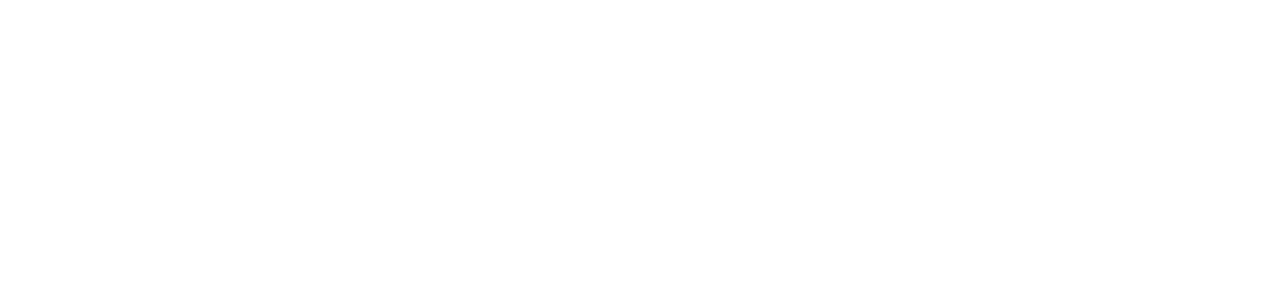
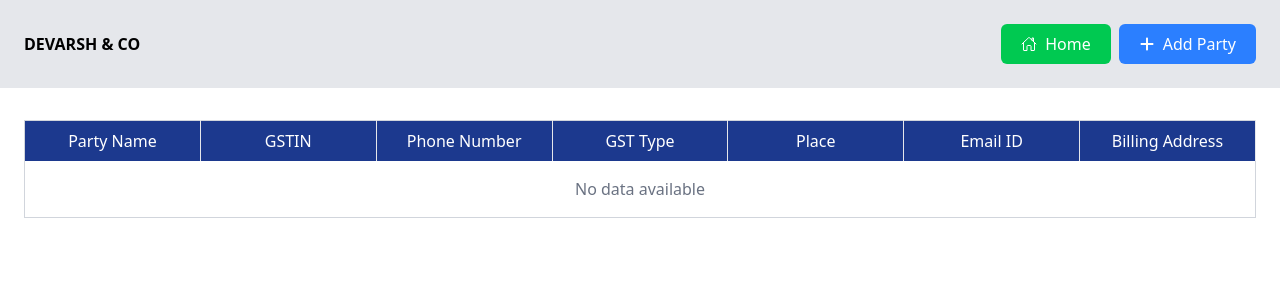
Before and after one commit to Zthree123/devarsh-co, a React (Vite) app: page /distributorMaster in a window 1280 px wide. Before the commit this address had no page. Shown: the top 300 px of the page. Built offline with nearby package versions, Linux system fonts and the light colour scheme.

Commit message:
BeatMaster Updated

```diff
--- a/src/App.jsx
+++ b/src/App.jsx
@@ -13,6 +13,7 @@
 import AddParty from './AddParty'
 import CustomerMaster from './CustomerMaster'
 import BeatMaster from './BeatMaster'
+import DistributorMaster from './DistributorMaster'
 
 const App = () => {
   const [selectedProducts, setSelectedProducts] = useState([]);
@@ -34,6 +35,7 @@
           <Route path='/retailerMaster' element={<RetailerMaster />} />
           <Route path='/customerMaster' element={<CustomerMaster />} />
           <Route path='/beatMaster' element={<BeatMaster />} />
+          <Route path='/distributorMaster' element={<DistributorMaster />} />
           <Route path='/addparty' element={<AddParty />} />
         </Routes>
       </BrowserRouter>
--- a/src/BeatMaster.jsx
+++ b/src/BeatMaster.jsx
@@ -1,55 +1,95 @@
-import React, { useState } from 'react'
-import { Link } from 'react-router-dom'
+import React, { useEffect, useState } from "react";
+import { Link } from "react-router-dom";
 import { IoHomeOutline } from "react-icons/io5";
-import { CiEdit } from "react-icons/ci";
-import { HiOutlineWrenchScrewdriver } from "react-icons/hi2";
+import { CiEdit, CiFilter } from "react-icons/ci";
 import { RiDeleteBinLine } from "react-icons/ri";
 
 const BeatMaster = () => {
-    const [name, setName] = useState("")
-    const [beats, setBeats] = useState([])
+  const [name, setName] = useState("");
+  const [beats, setBeats] = useState([]);
   const [editingId, setEditingId] = useState(null);
+  const [error, setError] = useState("");
+  const [searchFilter, setSearchFilter] = useState(false);
+  const [searchQuery, setSearchQuery] = useState("");
+  const [deletedBeats, setDeletedBeats] = useState([]);
+
+  useEffect(() => {
+    const fetchBeats = async () => {
+      try {
+        const response = await fetch(
+          "https://api.zthree.in/bizsura/Beats?action=showBeats",
+          {
+            headers: {
+              Authorization: "Bearer your_secret_api_key",
+              "Content-Type": "application/json",
+            },
+          }
+        );
+        const data = await response.json();
+
+        if (data.status === "success") {
+          const filteredBeats = data.results.filter(
+            (beat) => !deletedBeats.includes(beat._id)
+          );
+          setBeats(filteredBeats);
+        } else {
+          setError("Failed to fetch beats.");
+        }
+      } catch (error) {
+        console.error("Error fetching beats:", error);
+        setError("An error occurred while fetching data.");
+      }
+    };
+
+    fetchBeats();
+  }, [deletedBeats]);
 
   const handleAddOrUpdate = () => {
     if (!name) {
-            alert("Please enter a name!");
+      setError("Please enter a name!");
       return;
     }
 
     if (editingId !== null) {
       setBeats((prevBeats) =>
         prevBeats.map((beat) =>
-                    beat.id === editingId ? { ...beat, name } : beat
+          beat._id === editingId ? { ...beat, BeatName: name } : beat
         )
       );
       setEditingId(null);
     } else {
       setBeats((prevBeats) => [
         ...prevBeats,
-                { id: prevBeats.length + 1, name }
+        { _id: `manual-${Date.now()}`, BeatName: name, isManual: true },
       ]);
     }
 
+    setError("");
     setName("");
   };
 
   const handleEdit = (beat) => {
-        setName(beat.name);
-        setEditingId(beat.id);
+    setName(beat.BeatName);
+    setEditingId(beat._id);
   };
 
   const handleDelete = (id) => {
-        setBeats(beats.filter((beat) => beat.id !== id));
+    setBeats((prevBeats) => prevBeats.filter((beat) => beat._id !== id));
+    setDeletedBeats((prevDeleted) => [...prevDeleted, id]);
   };
+
+  const filteredBeats = beats.filter((beat) =>
+    beat.BeatName.toLowerCase().includes(searchQuery.toLowerCase())
+  );
 
   return (
     <div>
-            <div className='flex justify-between items-center p-6 bg-gray-200'>
-                <p className='uppercase font-semibold'>devarsh & co</p>
-                <div className='flex gap-2'>
+      <div className="flex justify-between items-center p-6 bg-gray-200">
+        <p className="uppercase font-semibold">Devarsh & Co</p>
+        <div className="flex gap-2">
           <Link
-                        to='/dashboard'
-                        className='flex items-center gap-2 bg-green-500 text-white px-5 py-2 cursor-pointer rounded-md hover:bg-green-600'
+            to="/dashboard"
+            className="flex items-center gap-2 bg-green-500 text-white px-5 py-2 cursor-pointer rounded-md hover:bg-green-600"
           >
             <IoHomeOutline />
             <span>Home</span>
@@ -57,49 +97,69 @@
         </div>
       </div>
 
-            <div className='flex items-center justify-between gap-5 py-6 px-5'>
-                <label htmlFor="" className='w-20'>Name *</label>
+      {error && <div className="py-2 text-xs text-red-600 text-center">{error}</div>}
+
+      <div className="flex items-center justify-between gap-5 pb-6 pt-2 px-5">
+        <label className="w-24 flex-shrink-0">BeatName *</label>
         <input
           type="text"
           value={name}
           onChange={(e) => setName(e.target.value)}
-                    className='border border-gray-300 px-2 py-2 rounded-md w-full outline-none' />
+          className="border border-gray-300 px-2 py-2 rounded-md w-full outline-none"
+        />
         <button
           type="button"
           onClick={handleAddOrUpdate}
-                    className='bg-indigo-800 text-white px-5 py-2 rounded-md cursor-pointer'
+          className="bg-indigo-800 text-white px-5 py-2 rounded-md cursor-pointer"
         >
           {editingId !== null ? "Update" : "Add"}
         </button>
+        <p onClick={() => setSearchFilter(!searchFilter)}>
+          <CiFilter className="bg-indigo-800 text-white h-10 w-12 p-2 rounded-md" />
+        </p>
       </div>
 
-            <div className='px-5'>
-                <table className='border border-gray-300 w-full'>
+      {searchFilter && (
+        <div className="px-5 pb-4">
+          <input
+            type="text"
+            placeholder="SEARCH HEADQUARTERS"
+            className="border border-gray-300 rounded-md w-full p-2 outline-none"
+            onChange={(e) => setSearchQuery(e.target.value)}
+          />
+        </div>
+      )}
+
+      <div className="px-5">
+        <table className="border border-gray-300 w-full">
           <thead>
-                        <tr className='bg-blue-900 text-white'>
-                            <th className='py-2 font-medium border-r border-white w-40'>S.No</th>
-                            <th className='py-2 font-medium border-r border-white w- '>Beat Name</th>
-                            <th className='py-2 font-medium border-r border-white w-96'>Action</th>
+            <tr className="bg-blue-900 text-white">
+              <th className="py-2 font-medium border-r border-white w-40">S.No</th>
+              <th className="py-2 font-medium border-r border-white w-96">Beat Name</th>
+              <th className="py-2 font-medium w-96">Action</th>
             </tr>
           </thead>
           <tbody>
-                        {beats.map((beat, index) => (
-                            <tr key={beat.id} className="border-t border-gray-300">
-                                <td className='p-2 border-r border-gray-300 text-center'>{index + 1}</td>
-                                <td className='p-2 border-r border-gray-300'>{beat.name} </td>
-                                <td className='p-2 flex gap-1 items-center justify-center border-r border-gray-300 '>
-                                    <CiEdit
+            {filteredBeats.map((beat, index) => (
+              <tr key={beat._id} className="border-t border-gray-300">
+                <td className="p-2 border-r border-gray-300 text-center">{index + 1}</td>
+                <td className="p-2 border-r border-gray-300">{beat.BeatName}</td>
+                <td className="p-2 flex gap-1 items-center justify-center border-r border-gray-300 ">
+                  <div
                     onClick={() => handleEdit(beat)}
-                                        className='cursor-pointer hover:bg-gray-200 rounded-md p-2 text-4xl'
-                                    />
-                                    <HiOutlineWrenchScrewdriver
-                                        onClick={() => handleEdit(beat)}
-                                        className='cursor-pointer hover:bg-gray-200 rounded-md p-2 text-4xl'
-                                    />
-                                    <RiDeleteBinLine
-                                        onClick={() => handleDelete(beat.id)}
-                                        className='cursor-pointer hover:bg-gray-200 rounded-md p-2 text-4xl'
-                                    />
+                    className="flex items-center justify-center gap-1 cursor-pointer hover:bg-gray-200 rounded-md p-2 "
+                  >
+                    <CiEdit className="text-2xl" />
+                    <p>Edit</p>
+                  </div>
+
+                  <div
+                    onClick={() => handleDelete(beat._id)}
+                    className="flex items-center justify-center gap-1 cursor-pointer hover:bg-gray-200 rounded-md p-2 "
+                  >
+                    <RiDeleteBinLine className="text-2xl" />
+                    <p>Delete</p>
+                  </div>
                 </td>
               </tr>
             ))}
@@ -107,7 +167,7 @@
         </table>
       </div>
     </div>
-    )
-}
+  );
+};
 
-export default BeatMaster
+export default BeatMaster;
--- a/src/Dashboard.jsx
+++ b/src/Dashboard.jsx
@@ -81,18 +81,19 @@
                                     >
                                         Retailer Master
                                     </Link>
-                                    <Link
+                                    {/* <Link
                                         to='/customerMaster'
                                         className='hover:bg-blue-500 hover:text-white p-2'
                                     >
                                         Customer Master
-                                    </Link>
+                                    </Link> */}
                                     <Link
                                         to='/beatMaster'
                                         className='hover:bg-blue-500 hover:text-white p-2'
                                     >
                                         Beat Master
                                     </Link>
+                                    <li className='hover:bg-blue-500 hover:text-white p-2'>Disributor Master</li>
                                     <li className='hover:bg-blue-500 hover:text-white p-2'>Category Master</li>
                                 </ul>
                             </div>
--- /dev/null
+++ b/src/DistributorMaster.jsx
@@ -0,0 +1,84 @@
+import React, { useState } from 'react'
+import { Link } from 'react-router-dom'
+import { IoHomeOutline } from "react-icons/io5";
+import { FaPlus } from "react-icons/fa6";
+import AddParty from './AddParty';
+
+const DistributorMaster = () => {
+    const [isOpen, setIsOpen] = useState(false)
+    const [parties, setParties] = useState([]);
+
+    return (
+        <div>
+            <div className='flex justify-between items-center p-6 bg-gray-200'>
+                <p className='uppercase font-semibold'>devarsh & co</p>
+                <div className='flex gap-2'>
+                    <Link
+                        to='/dashboard'
+                        className='flex items-center gap-2 bg-green-500 text-white px-5 py-2 cursor-pointer rounded-md hover:bg-green-600'
+                    >
+                        <IoHomeOutline />
+                        <span>Home</span>
+                    </Link>
+                    <button
+                        onClick={() => setIsOpen(true)}
+                        to='/addparty'
+                        className='flex items-center gap-2 bg-blue-500 text-white px-5 py-2 cursor-pointer rounded-md hover:bg-blue-600'
+                    >
+                        <FaPlus />
+                        <p>Add Party</p>
+                    </button>
+                </div>
+
+                {isOpen && (
+                    <>
+                        <div className="fixed inset-0 bg-black/30 z-40"></div>
+
+                        <div className="fixed inset-0 flex items-center justify-center z-50">
+                            <div className="bg-white p-5 rounded-lg shadow-lg w-[900px] ">
+                                <AddParty setIsOpen={setIsOpen} setParties={ setParties} />
+                            </div>
+                        </div>
+                    </>
+                )}
+            </div>
+
+            <div className='py-8 mx-6'>
+                <table className='w-full table-fixed border border-gray-300 border-collapse'>
+                    <thead className='bg-blue-900 text-white '>
+                        <tr>
+                            <th className='border-r border-gray-200 py-2 font-medium'>Party Name</th>
+                            <th className='border-r border-gray-200 py-2 font-medium'>GSTIN</th>
+                            <th className='border-r border-gray-200 py-2 font-medium'>Phone Number</th>
+                            <th className='border-r border-gray-200 py-2 font-medium'>GST Type</th>
+                            <th className='border-r border-gray-200 py-2 font-medium'>Place</th>
+                            <th className='border-r border-gray-200 py-2 font-medium'>Email ID</th>
+                            <th className='border-r border-gray-200 py-2 font-medium'>Billing Address</th>
+                        </tr>
+                    </thead>
+                    <tbody className=''>
+                        {parties.map((party, index) => (
+                            <tr key={index} className="border-b border-gray-300 odd:bg-white even:bg-gray-100">
+                                <td className='border-r border-gray-200 px-4 py-2'>{party.partyName}</td>
+                                <td className='border-r border-gray-200 px-4 py-2'>{party.gstin}</td>
+                                <td className='border-r border-gray-200 px-4 py-2'>{party.phone}</td>
+                                <td className='border-r border-gray-200 px-4 py-2'>{party.gstType}</td>
+                                <td className='border-r border-gray-200 px-4 py-2'>{party.place}</td>
+                                <td className='border-r border-gray-200 px-4 py-2'>{party.email}</td>
+                                <td className='px-4 py-2'>{party.billingAddress}</td>
+                            </tr>
+                        ))}
+                        {parties.length === 0 && (
+                            <tr>
+                                <td colSpan="7" className="text-center p-4 text-gray-500">No data available</td>
+                            </tr>
+                        )}
+                    </tbody>
+                </table>
+            </div>
+
+        </div>
+    )
+}
+
+export default DistributorMaster
```
Lines whose indentation alone changed are shown as unchanged.
